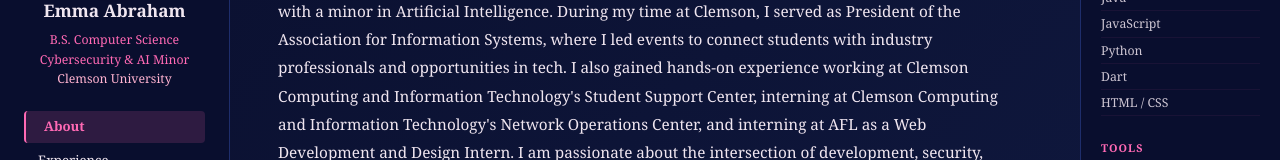
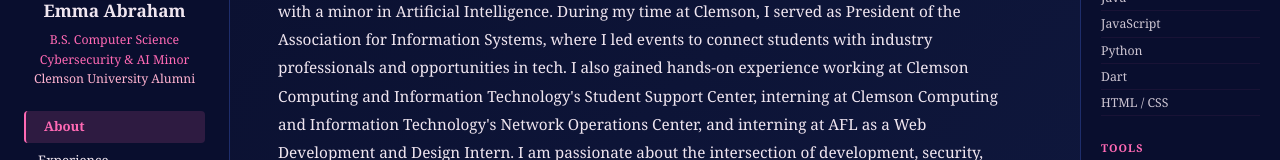
Before and after one commit to emmaabraham04/emmaabraham04.github.io, a React (Vite) app in the folder my-portfolio/: page / in a window 1280 px wide. Shown: the part 178-338 px from the top of the page. Built offline with nearby package versions, Linux system fonts and the light colour scheme.

Commit message:
Update App.jsx

```diff
--- a/my-portfolio/src/App.jsx
+++ b/my-portfolio/src/App.jsx
@@ -174,7 +174,7 @@ export default function App() {
           <p style={{ margin: "0 0 6px", fontWeight: "bold", fontSize: "1.15em", color: c.cream }}>Emma Abraham</p>
           <p style={{ margin: 0, color: c.pink, fontSize: "0.82em", lineHeight: 1.6 }}>
             B.S. Computer Science<br />Cybersecurity & AI Minor<br />
-            <span style={{ color: c.pinkLight }}>Clemson University</span>
+            <span style={{ color: c.pinkLight }}>Clemson University Alumni</span>
           </p>
         </div>
         <nav style={{ display: "flex", flexDirection: "column", gap: "2px" }}>
@@ -331,7 +331,7 @@ export default function App() {
         </Section>
 
         <footer style={{ marginTop: "60px", paddingTop: "24px", borderTop: `1px solid ${c.navyBorder}`, textAlign: "center", fontSize: "0.8em", color: c.pink, opacity: 0.7 }}>
-          Updated 06-03-2026 by Emma Abraham · Clemson, SC
+          Updated 06-03-2026 by Emma Abraham · Go Tigers
         </footer>
       </main>
 
```
